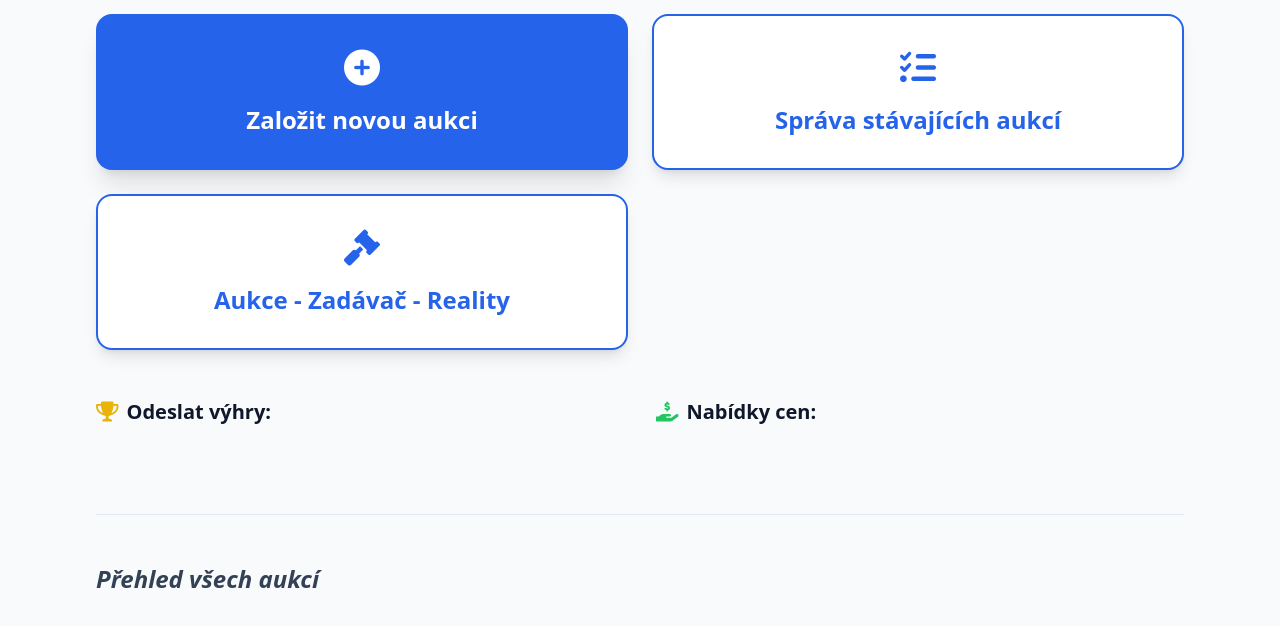
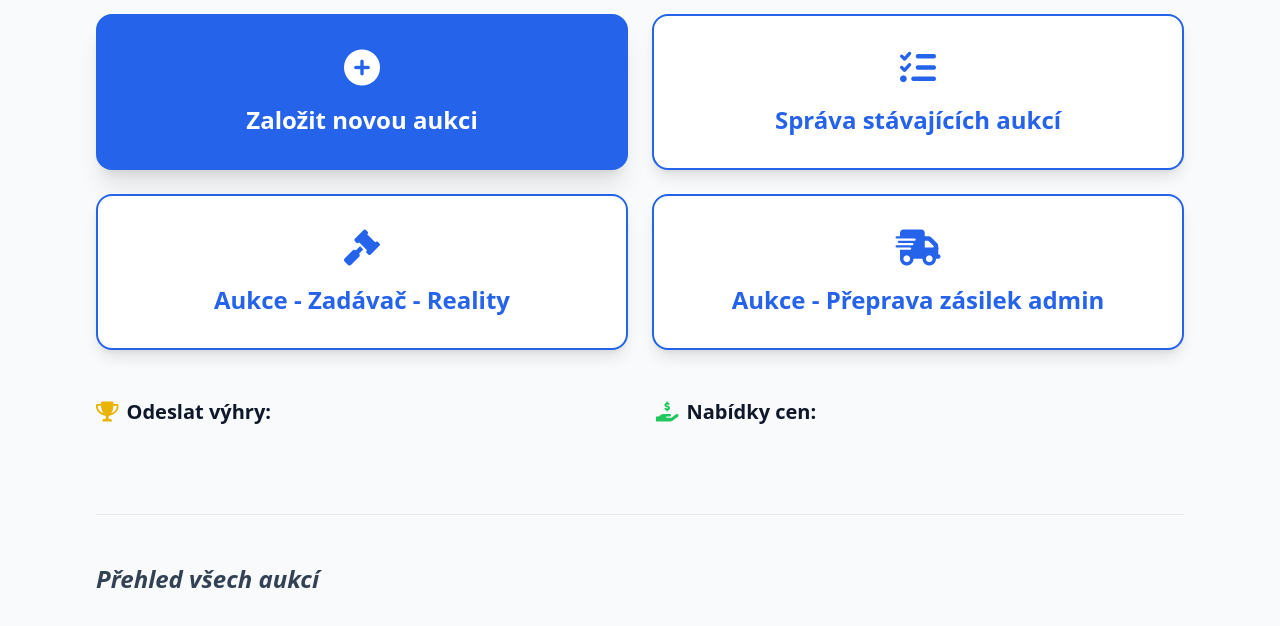
Before and after one commit to NTS-windows-tools/admin-shoptet-aukce, a plain HTML site: page index.html in a window 1280 px wide. Shown: the part 98-724 px from the top of the page. Drawn offline with nearby package versions, Linux system fonts and the light colour scheme; no server answers.

Commit message:
Update index.html

```diff
--- a/index.html
+++ b/index.html
@@ -27,9 +27,13 @@
                 <i class="fas fa-list-check text-4xl mb-4 block group-hover:rotate-6 transition-transform"></i>
                 <span class="text-2xl font-bold">Správa stávajících aukcí</span>
             </button>
-	    <button onclick="window.open('https://nts-windows-tools.github.io/hefgkrhdehg56rhgt87r9tz65rzj/?user=zadavac', '_blank')" class="group bg-white border-2 border-blue-600 text-blue-600 p-8 rounded-2xl shadow-lg hover:bg-blue-50 transition-all">
+	        <button onclick="window.open('https://nts-windows-tools.github.io/hefgkrhdehg56rhgt87r9tz65rzj/?user=zadavac', '_blank')" class="group bg-white border-2 border-blue-600 text-blue-600 p-8 rounded-2xl shadow-lg hover:bg-blue-50 transition-all">
                 <i class="fas fa-gavel text-4xl mb-4 block group-hover:rotate-12 transition-transform"></i>
                 <span class="text-2xl font-bold">Aukce - Zadávač - Reality</span>
+            </button>
+            <button onclick="window.open('https://newtechnologysoftware.github.io/nts-preprava-admin-zadat/', '_blank')" class="group bg-white border-2 border-blue-600 text-blue-600 p-8 rounded-2xl shadow-lg hover:bg-blue-50 transition-all">
+                <i class="fas fa-shipping-fast text-4xl mb-4 block group-hover:rotate-12 transition-transform"></i>
+                <span class="text-2xl font-bold">Aukce - Přeprava zásilek admin</span>
             </button>
         </div>
 
@@ -301,4 +305,5 @@
 
     </script>
 </body>
+
 </html>
```
